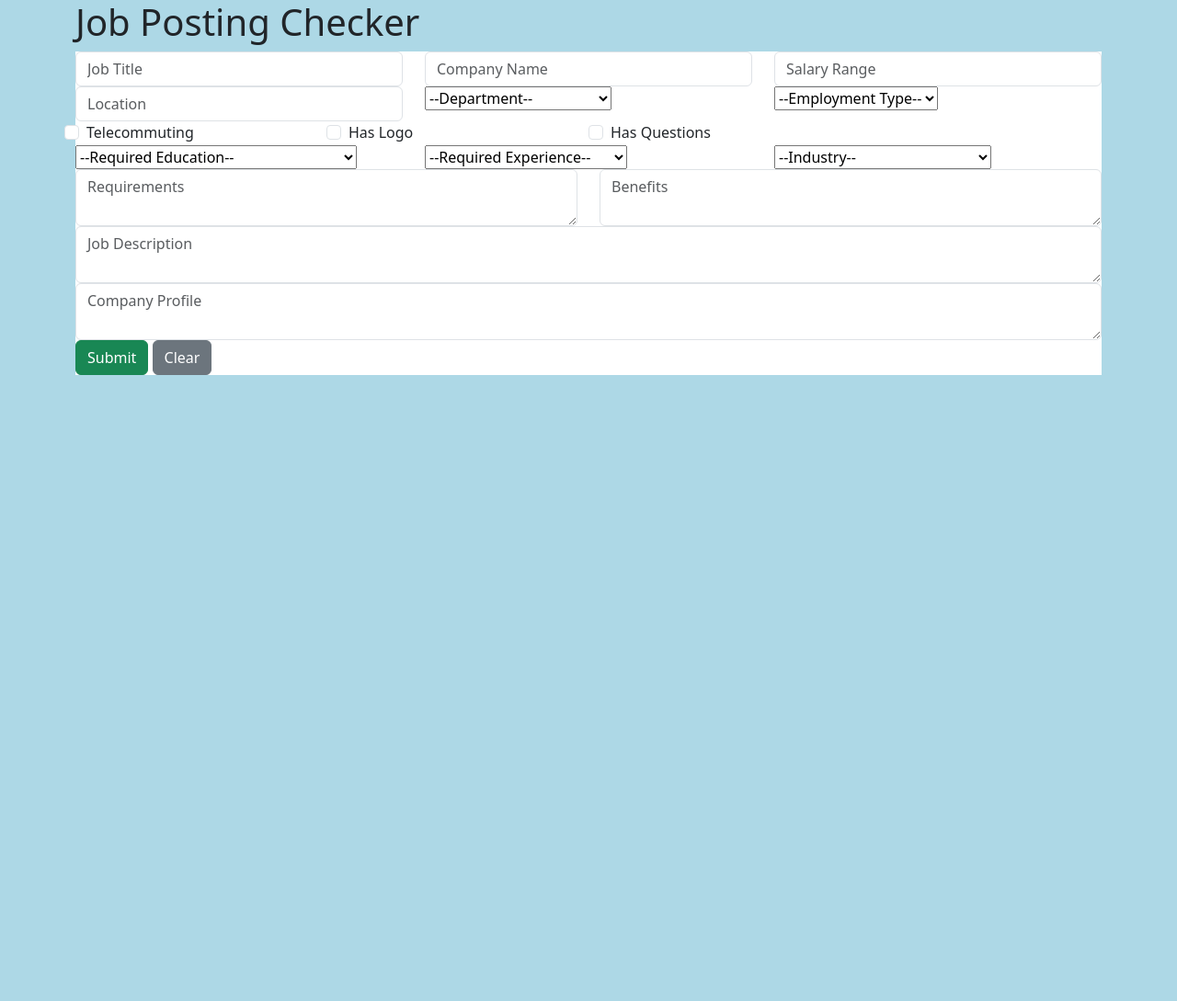
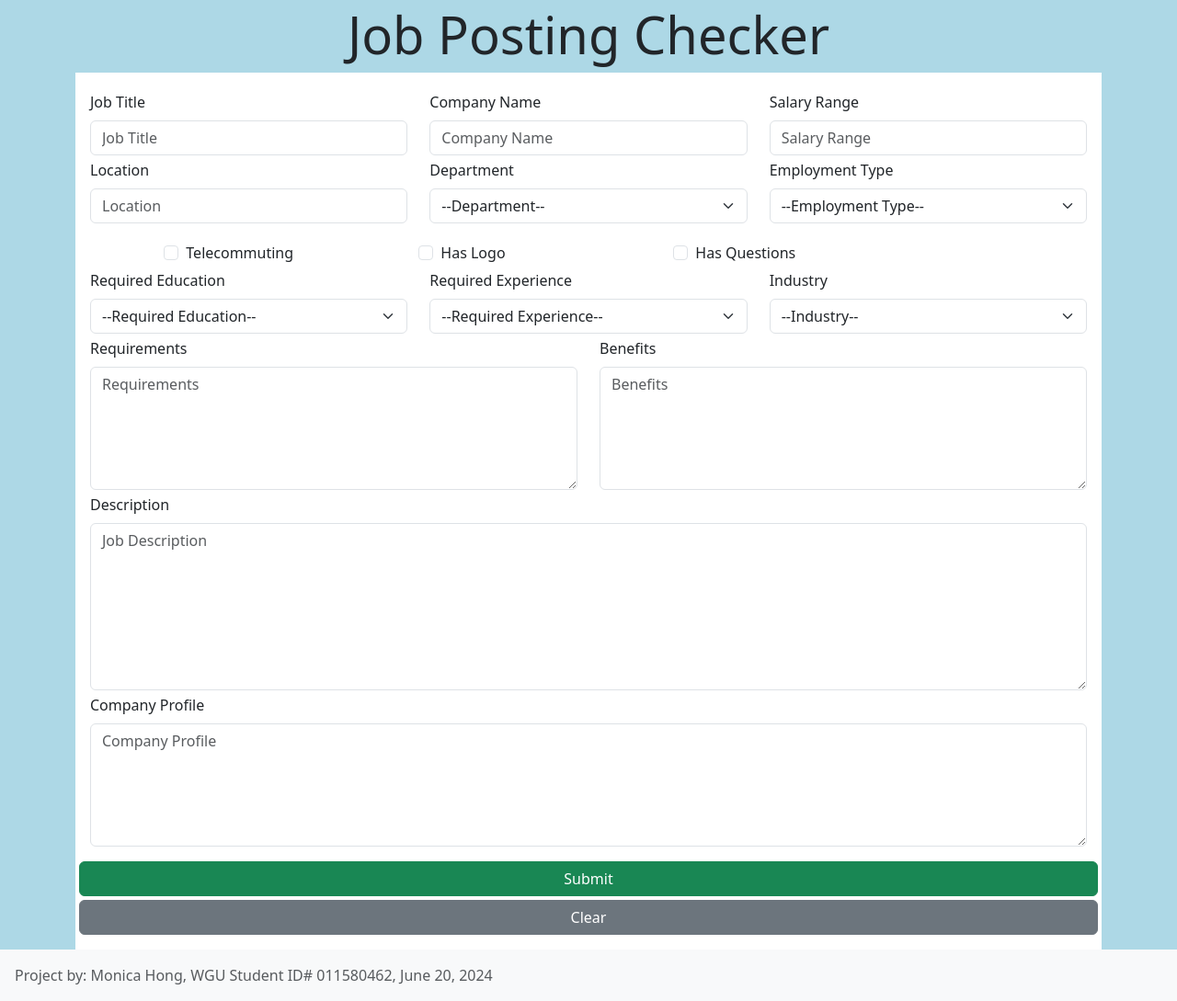
Before and after one commit to M0M0-D3V/C964-CS-Capstone, a Python web app: template templates/index.html in a window 1280 px wide. Shown: the whole page at 92% size. Before the commit the page ends 408 px from the top, so only its background shows below. Run offline with Jinja, Linux system fonts and the light colour scheme; the template is opened without the code that fills it, so the values that code supplies are empty.

Commit message:
fix and make pretty

```diff
--- a/requirements.txt
+++ b/requirements.txt
@@ -4,6 +4,7 @@ argon2-cffi-bindings==21.2.0
 arrow==1.3.0
 asttokens==2.4.1
 async-lru==2.0.4
+asyncio
 attrs==23.2.0
 Babel==2.15.0
 beautifulsoup4==4.12.3
@@ -25,10 +26,10 @@ fastjsonschema==2.19.1
 Flask==3.0.3
 fonttools==4.53.0
 fqdn==1.5.1
-gunicorn
 h11==0.14.0
 httpcore==1.0.5
 httpx==0.27.0
+hypercorn
 idna==3.7
 ipykernel==6.29.4
 ipython
@@ -89,6 +90,7 @@ PyYAML==6.0.1
 pyzmq==26.0.3
 qtconsole==5.5.2
 QtPy==2.4.1
+quart
 referencing==0.35.1
 regex==2024.5.15
 requests==2.32.3
--- a/templates/index.html
+++ b/templates/index.html
@@ -14,28 +14,33 @@
   </head>
   <body>
     <div class="container">
-      <h1>Job Posting Checker</h1>
-      <div class="row">
+      <h1 class="display-4 text-center font-weight-bold mt-1">Job Posting Checker</h1>
+      <div class="row mt-1">
         <div class="col">
-          <form id="myForm" action="/api" method="post">
-            <div class="row">
+          <form id="myForm" action="/api" method="post" class="p-3">
+            <div class="row mt-1">
               <div class="form-group col-md-4">
+                <label for="title" class="form-label">Job Title</label>
                 <input id="title" type="text" class="form-control" placeholder="Job Title" name="title" />
               </div>
               <div class="form-group col-md-4">
+                <label for="company" class="form-label">Company Name</label>
                 <input id="company" type="text" class="form-control" placeholder="Company Name" name="company" />
               </div>
               <div class="form-group col-md-4">
+                <label for="salary" class="form-label">Salary Range</label>
                 <input id="salary" type="text" class="form-control" placeholder="Salary Range" name="salary" />
               </div>
             </div>
-            <div class="row">
+            <div class="row mt-1">
               <div class="form-group col-md-4">
+                <label for="location" class="form-label">Location</label>
                 <input id="location" type="text" class="form-control" placeholder="Location" name="location" />
               </div>
               <div class="form-group col-md-4">
-                <select aria-label="choose department" id="department" name="department">
-                  <option>--Department--</option>
+                <label for="department" class="form-label">Department</label>
+                <select class="form-select" aria-label="choose department" id="department" name="department">
+                  <option disabled selected>--Department--</option>
                   <option>Sales</option>
                   <option>Engineering</option>
                   <option>Marketing</option>
@@ -57,8 +62,9 @@
                 </select>
               </div>
               <div class="form-group col-md-4">
-                <select aria-label="choose employment type" id="employment_type" name="employment_type">
-                  <option>--Employment Type--</option>
+                <label for="employment_type" class="form-label">Employment Type</label>
+                <select class="form-select" aria-label="choose employment type" id="employment_type" name="employment_type">
+                  <option disabled selected>--Employment Type--</option>
                   <option>Part-Time</option>
                   <option>Full-Time</option>
                   <option>Temporary</option>
@@ -67,8 +73,8 @@
                 </select>
               </div>
             </div>
-            <div class="row">
-              <div class="form-check col-md-3">
+            <div class="row mt-1 pt-3">
+              <div class="form-check col-md-3 offset-md-1">
                 <input id="telecommute" type="checkbox" class="form-check-input" name="telecommute" />
                 <label for="telecommute" class="form-check-label">Telecommuting</label>
               </div>
@@ -81,10 +87,11 @@
                 <label for="has_questions" class="form-check-label">Has Questions</label>
               </div>
             </div>
-            <div class="row">
+            <div class="row mt-1">
               <div class="form-group col-md-4">
-                <select aria-label="choose education" id="required_education" name="required_education">
-                  <option>--Required Education--</option>
+                <label for="required_education" class="form-label">Required Education</label>
+                <select class="form-select" aria-label="choose education" id="required_education" name="required_education">
+                  <option disabled selected>--Required Education--</option>
                   <option>High School or equivalent</option>
                   <option>Some College Coursework Completed</option>
                   <option>Associate Degree</option>
@@ -96,8 +103,9 @@
                 </select>
               </div>
               <div class="form-group col-md-4">
-                <select aria-label="choose experience" id="required_experience" name="required_experience">
-                  <option>--Required Experience--</option>
+                <label for="required_experience" class="form-label">Required Experience</label>
+                <select class="form-select" aria-label="choose experience" id="required_experience" name="required_experience">
+                  <option disabled selected>--Required Experience--</option>
                   <option>Applicable</option>
                   <option>Apprenticeship/Internship</option>
                   <option>Entry Level</option>
@@ -110,8 +118,9 @@
                 </select>
               </div>
               <div class="form-group col-md-4">
-                <select aria-label="choose industry" id="industry" name="industry">
-                  <option>--Industry--</option>
+                <label for="industry" class="form-label">Industry</label>
+                <select class="form-select" aria-label="choose industry" id="industry" name="industry">
+                  <option disabled selected>--Industry--</option>
                   <option>Technology and Services</option>
                   <option>Computer Software</option>
                   <option>Internet</option>
@@ -135,29 +144,36 @@
                 </select>
               </div>
             </div>
-            <div class="row">
+            <div class="row mt-1">
               <div class="form-group col-md-6">
-                <textarea id="requirements" class="form-control" placeholder="Requirements" name="requirements"></textarea>
+                <label for="requirements" class="form-label">Requirements</label>
+                <textarea id="requirements" class="form-control" placeholder="Requirements" name="requirements" rows="5"></textarea>
               </div>
               <div class="form-group col-md-6">
-                <textarea id="benefits" class="form-control" placeholder="Benefits" name="benefits"></textarea>
+                <label for="benefits" class="form-label">Benefits</label>
+                <textarea id="benefits" class="form-control" placeholder="Benefits" name="benefits" rows="5"></textarea>
               </div>
             </div>
-            <div class="row">
+            <div class="row mt-1">
               <div class="form-group col-md-12">
-                <textarea id="description" class="form-control" placeholder="Job Description" name="description"></textarea>
+                <label for="description" class="form-label">Description</label>
+                <textarea id="description" class="form-control" placeholder="Job Description" name="description" rows="7"></textarea>
               </div>
             </div>
-            <div class="row">
+            <div class="row mt-1">
               <div class="form-group col-md-12">
-                <textarea id="company-profile" class="form-control" placeholder="Company Profile" name="company-profile"></textarea>
+                <label for="company-profile" class="form-label">Company Profile</label>
+                <textarea id="company-profile" class="form-control" placeholder="Company Profile" name="company-profile" rows="5"></textarea>
               </div>
             </div>
-            <input class="btn btn-success" type="submit" />
-            <button class="btn btn-secondary" type="button" onclick="document.getElementById('myForm').reset();">Clear</button>
+            <div class="row mt-3">
+              <input class="btn btn-success" type="submit" />
+              <button class="btn btn-secondary mt-1" type="button" onclick="document.getElementById('myForm').reset();">Clear</button>
+            </div>
           </div>
         </form>
       </div>
     </div>
+    <footer class="text-muted text-right container-fluid bg-light p-3">Project by: Monica Hong, WGU Student ID# 011580462, June 20, 2024</footer>
   </body>
 </html>
--- a/templates/result.html
+++ b/templates/result.html
@@ -19,7 +19,9 @@
 
   <body>
     <div class="container">
-      <h3 id="answer">This job is {{result}}!</h3>
+      <h3 id="answer" class="display-4 text-center font-weight-bold mt-1">
+        This job is {{result}}.
+      </h3>
       <a
         id="show-visuals"
         href="#"
```
Also changed, not shown: app.py (+66 -64 lines), 1 other file.
